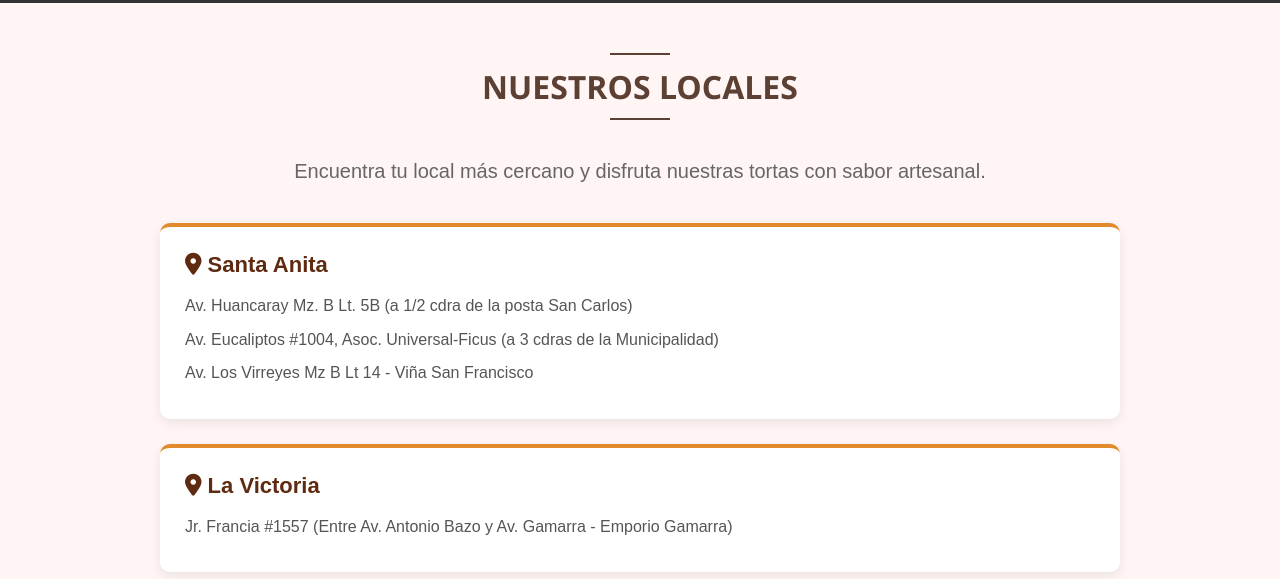
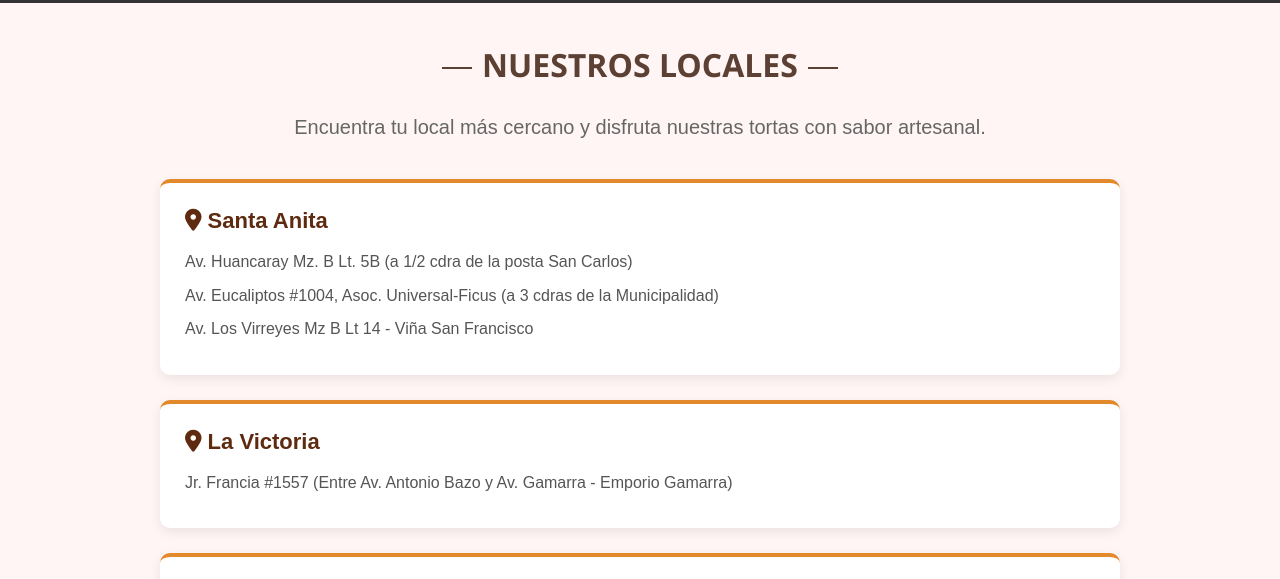
Before and after one commit to Anbiyi/PA4-TORTELIN, a plain HTML site: page Locales.html in a window 1280 px wide. Shown: the part 197-776 px from the top of the page. Drawn offline with Linux system fonts and the light colour scheme.

Commit message:
Add files via upload

```diff
--- a/locales.css
+++ b/locales.css
@@ -382,13 +382,13 @@ header {
 .titulo {
     font-size: 32px;
     margin-bottom: 30px;
-    display: flex;
-    flex-direction: column;
-    align-items: center;
+    white-space: nowrap;
+    overflow: hidden;
   }
 
   .titulo::before,
   .titulo::after {
-    width: 60px;
-    margin: 10px 0;
+    width: 30px;
+    margin: 0 10px;
+    vertical-align: middle;
   }
```
